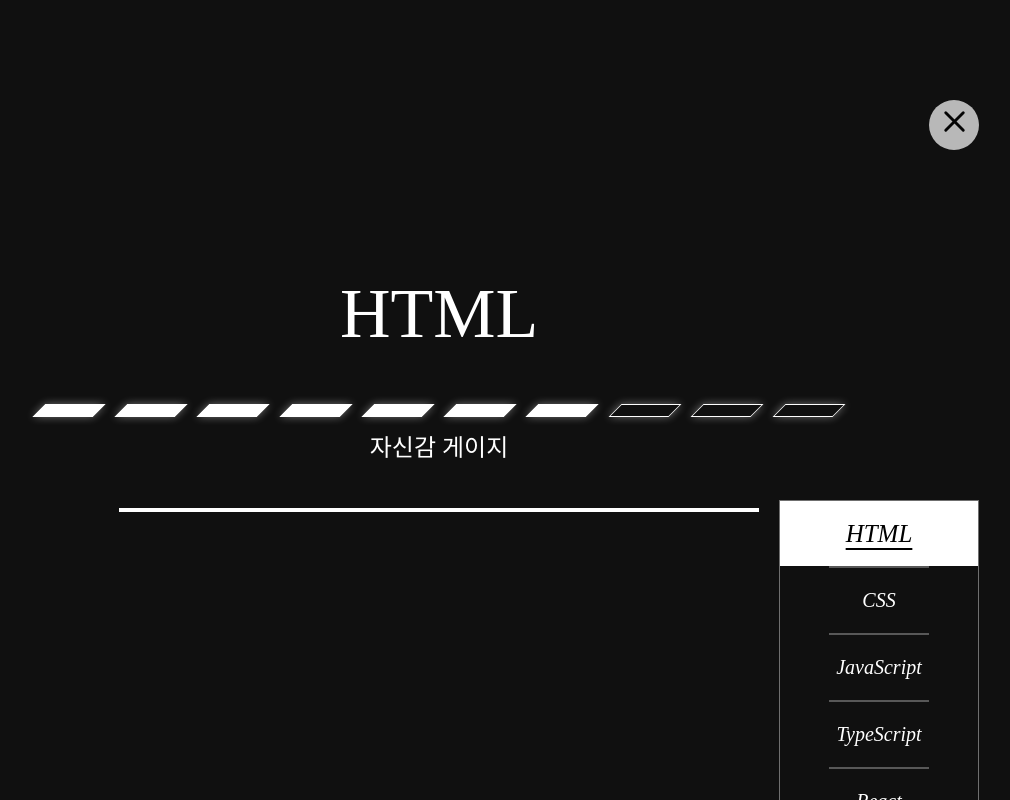
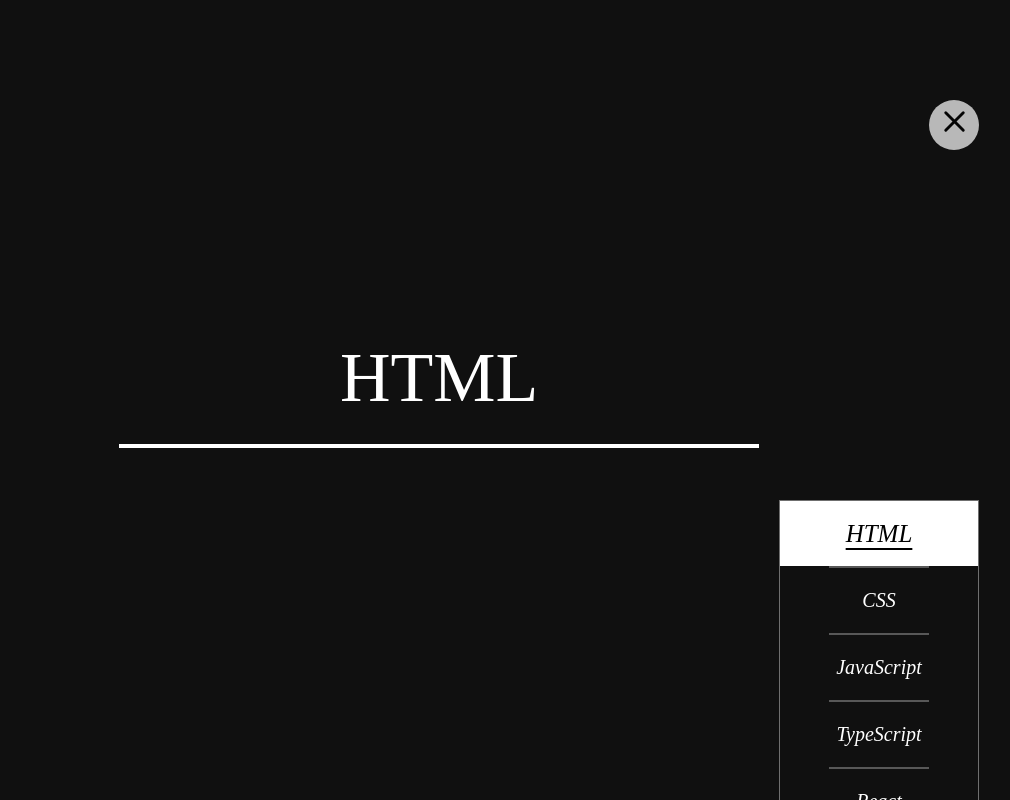
Before and after one commit to DOYEON-YOU/PROJECT, a React (Create React App) app in the folder PersonalProject/portfolio/: page /stack/html in a window 1280 px wide. Shown: the whole page, without its empty margins (201-1211 px from the left). Built offline with nearby package versions, Linux system fonts and the light colour scheme; a web font is replaced by a local one.

Commit message:
make up portfolio page

```diff
--- a/PersonalProject/portfolio/src/App.scss
+++ b/PersonalProject/portfolio/src/App.scss
@@ -157,6 +157,9 @@
     font-family: 'LeferiBold';
     margin-bottom: 30px;
     text-shadow: 7px 7px 0px black;
+    &:hover {
+      cursor: default;
+    }
   }
   .stackBox {
     z-index: 3;
@@ -244,39 +247,6 @@
   h4 {
     font-family: 'LeferiRegular';
     margin-bottom: 30px;
-  }
-  .skills {
-    margin-top: 40px;
-    margin-bottom: 0;
-    list-style: none;
-    position: relative;
-    display: flex;
-    justify-content: space-between;
-    width: 800px;
-    height: 30px;
-    text-align: center;
-    padding: 0;
-    &:before {
-      position: absolute;
-      top: -30px;
-      left: -5px;
-      color: #999;
-      text-transform: uppercase;
-      letter-spacing: 2px;
-      font-size: 15px;
-    }
-    li {
-      width: 7.5%;
-      height: 13px;
-      border: 1px solid white;
-      background: transparent;
-      box-shadow: 0 0 7px 0 fade-out(white, 0.6);
-      display: inline-block;
-      transform: skew(-45deg);
-    }
-    .full {
-      background: white;
-    }
   }
 }
 .skillList {
--- a/PersonalProject/portfolio/src/Page/Introduction.js
+++ b/PersonalProject/portfolio/src/Page/Introduction.js
@@ -41,7 +41,6 @@ const Introduction = props => {
             <Col
               className='pBox'
               data-aos='flip-left'
-              data-aos-delay='300'
               data-aos-duration='3000'>
               Lorem ipsum dolor sit amet consectetur adipisicing elit. Dicta,
               rerum commodi excepturi, fugit saepe nemo laudantium eaque,
@@ -51,6 +50,7 @@ const Introduction = props => {
             <Col
               className='pBox'
               data-aos='flip-left'
+              data-aos-delay='300'
               data-aos-duration='3000'>
               Lorem ipsum dolor sit amet consectetur adipisicing elit. Dicta,
               rerum commodi excepturi, fugit saepe nemo laudantium eaque,
@@ -62,7 +62,7 @@ const Introduction = props => {
             <Col
               className='pBox'
               data-aos='flip-left'
-              data-aos-delay='1500'
+              data-aos-delay='600'
               data-aos-duration='3000'>
               Lorem ipsum dolor sit amet consectetur adipisicing elit. Dicta,
               rerum commodi excepturi, fugit saepe nemo laudantium eaque,
@@ -72,7 +72,7 @@ const Introduction = props => {
             <Col
               className='pBox'
               data-aos='flip-left'
-              data-aos-delay='2100'
+              data-aos-delay='900'
               data-aos-duration='3000'>
               Lorem ipsum dolor sit amet consectetur adipisicing elit. Dicta,
               rerum commodi excepturi, fugit saepe nemo laudantium eaque,
@@ -82,7 +82,7 @@ const Introduction = props => {
             <Col
               className='pBox'
               data-aos='flip-left'
-              data-aos-delay='2700'
+              data-aos-delay='1200'
               data-aos-duration='3000'>
               Lorem ipsum dolor sit amet consectetur adipisicing elit. Dicta,
               rerum commodi excepturi, fugit saepe nemo laudantium eaque,
--- a/PersonalProject/portfolio/src/Page/skillSet/CSS.js
+++ b/PersonalProject/portfolio/src/Page/skillSet/CSS.js
@@ -22,19 +22,6 @@ const CSS = () => {
         <h1 className='title' data-aos='flip-up' data-aos-duration='1000'>
           CSS
         </h1>
-        <ul class='skills' data-aos='zoom-in' data-aos-duration='500'>
-          <li class='full'></li>
-          <li class='full'></li>
-          <li class='full'></li>
-          <li class='full'></li>
-          <li class='full'></li>
-          <li class='full'></li>
-          <li class='full'></li>
-          <li></li>
-          <li></li>
-          <li></li>
-        </ul>
-        <h4>자신감 게이지</h4>
         <hr />
       </motion.div>
       <Exit />
--- a/PersonalProject/portfolio/src/Page/skillSet/HTML.js
+++ b/PersonalProject/portfolio/src/Page/skillSet/HTML.js
@@ -23,19 +23,6 @@ const HTML = () => {
         <h1 className='title' data-aos='flip-up' data-aos-duration='1000'>
           HTML
         </h1>
-        <ul class='skills' data-aos='zoom-in' data-aos-duration='500'>
-          <li class='full'></li>
-          <li class='full'></li>
-          <li class='full'></li>
-          <li class='full'></li>
-          <li class='full'></li>
-          <li class='full'></li>
-          <li class='full'></li>
-          <li></li>
-          <li></li>
-          <li></li>
-        </ul>
-        <h4>자신감 게이지</h4>
         <hr />
       </motion.div>
       <Exit />
--- a/PersonalProject/portfolio/src/Page/skillSet/Javascript.js
+++ b/PersonalProject/portfolio/src/Page/skillSet/Javascript.js
@@ -24,19 +24,6 @@ const Javascript = () => {
         <h1 className='title' data-aos='flip-up' data-aos-duration='1000'>
           JavaScript
         </h1>
-        <ul class='skills' data-aos='zoom-in' data-aos-duration='500'>
-          <li class='full'></li>
-          <li class='full'></li>
-          <li class='full'></li>
-          <li class='full'></li>
-          <li class='full'></li>
-          <li></li>
-          <li></li>
-          <li></li>
-          <li></li>
-          <li></li>
-        </ul>
-        <h4>자신감 게이지</h4>
         <hr />
       </motion.div>
       <Exit />
--- a/PersonalProject/portfolio/src/Page/skillSet/JsReact.js
+++ b/PersonalProject/portfolio/src/Page/skillSet/JsReact.js
@@ -23,19 +23,6 @@ const JsReact = () => {
         <h1 className='title' data-aos='flip-up' data-aos-duration='1000'>
           React
         </h1>
-        <ul class='skills' data-aos='zoom-in' data-aos-duration='500'>
-          <li class='full'></li>
-          <li class='full'></li>
-          <li class='full'></li>
-          <li class='full'></li>
-          <li></li>
-          <li></li>
-          <li></li>
-          <li></li>
-          <li></li>
-          <li></li>
-        </ul>
-        <h4>자신감 게이지</h4>
         <hr />
       </motion.div>
       <Exit />
--- a/PersonalProject/portfolio/src/Page/skillSet/SASS.js
+++ b/PersonalProject/portfolio/src/Page/skillSet/SASS.js
@@ -23,19 +23,6 @@ const SASS = () => {
         <h1 className='title' data-aos='flip-up' data-aos-duration='1000'>
           SASS(SCSS)
         </h1>
-        <ul class='skills' data-aos='zoom-in' data-aos-duration='500'>
-          <li class='full'></li>
-          <li class='full'></li>
-          <li class='full'></li>
-          <li></li>
-          <li></li>
-          <li></li>
-          <li></li>
-          <li></li>
-          <li></li>
-          <li></li>
-        </ul>
-        <h4>자신감 게이지</h4>
         <hr />
       </motion.div>
       <Exit />
--- a/PersonalProject/portfolio/src/Page/skillSet/Typescript.js
+++ b/PersonalProject/portfolio/src/Page/skillSet/Typescript.js
@@ -23,19 +23,6 @@ const Typescript = () => {
         <h1 className='title' data-aos='flip-up' data-aos-duration='1000'>
           TypeScript
         </h1>
-        <ul class='skills' data-aos='zoom-in' data-aos-duration='500'>
-          <li class='full'></li>
-          <li class='full'></li>
-          <li></li>
-          <li></li>
-          <li></li>
-          <li></li>
-          <li></li>
-          <li></li>
-          <li></li>
-          <li></li>
-        </ul>
-        <h4>자신감 게이지</h4>
         <hr />
       </motion.div>
       <Exit />
```
